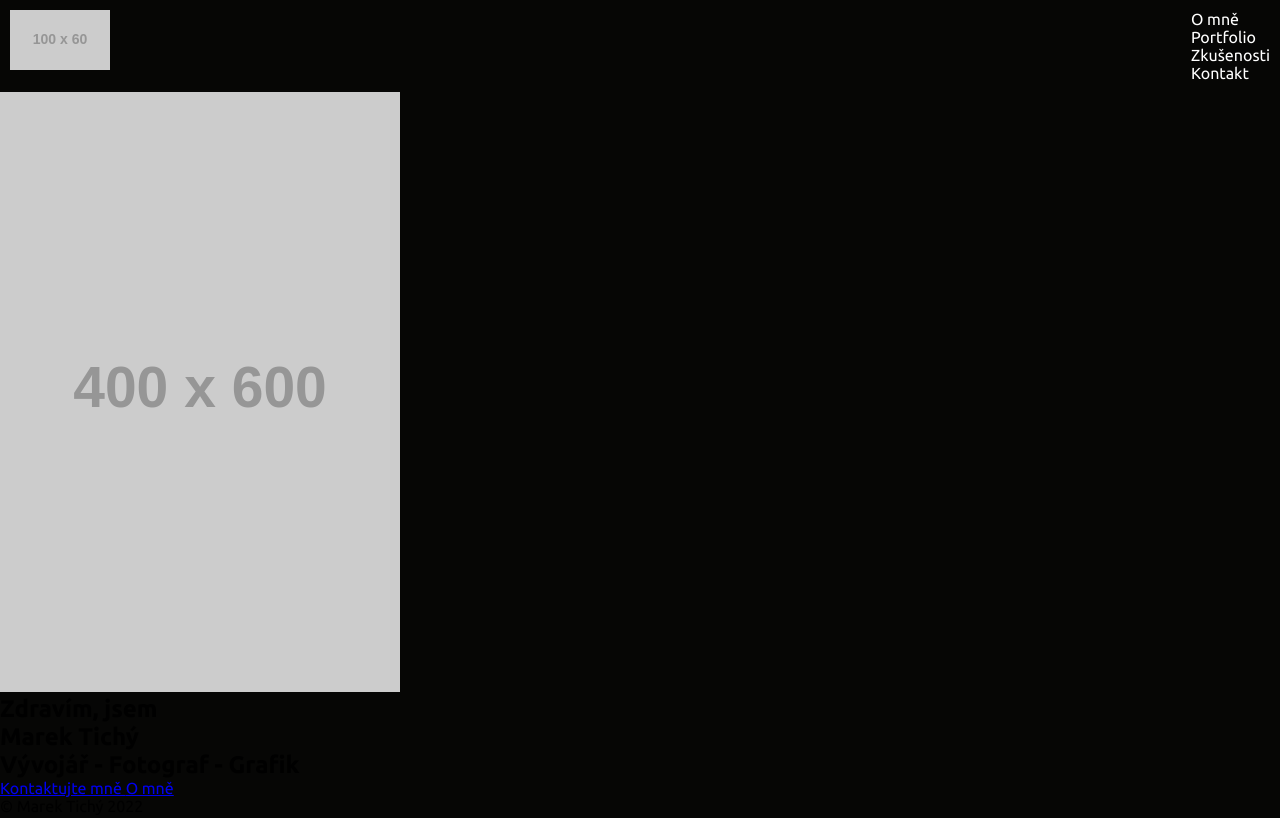
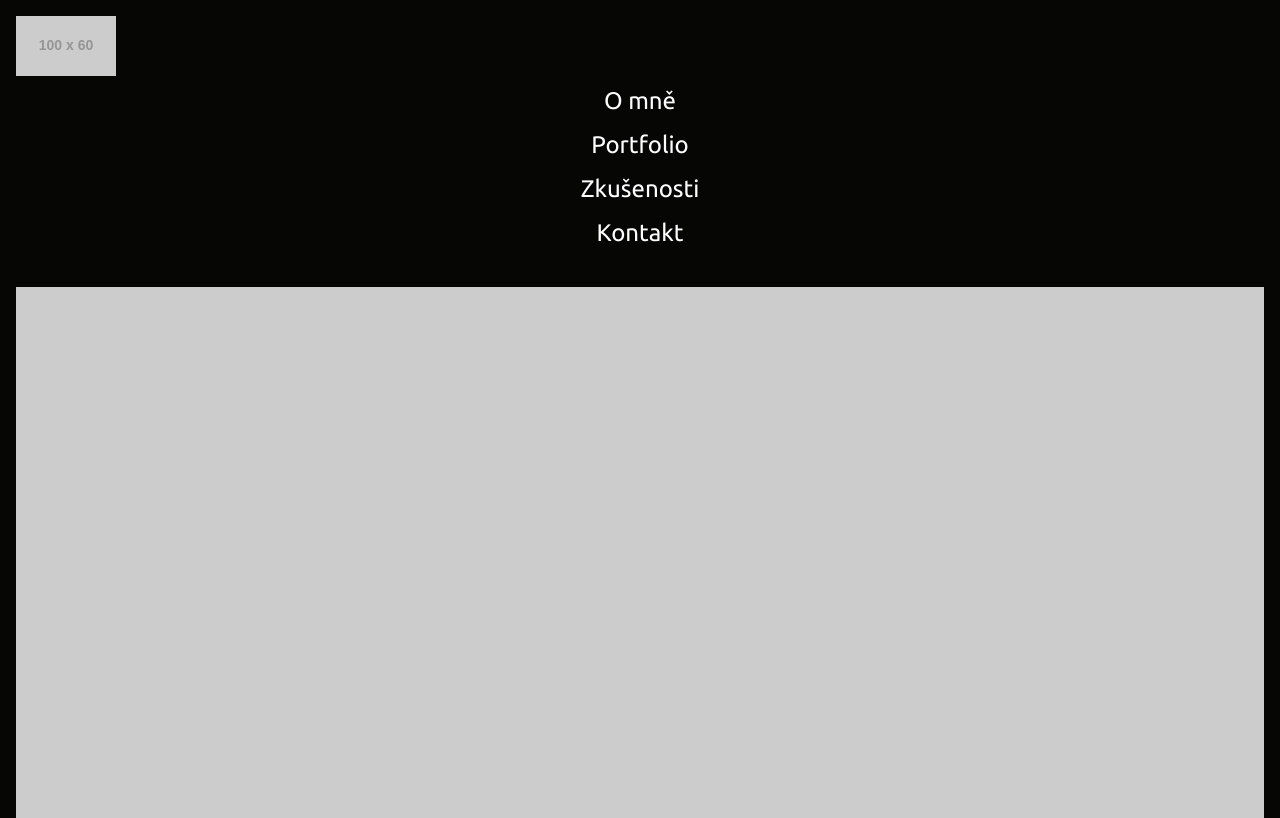
Before and after one commit to KaweiCZ/Portfolio, a website: page index.html in a window 1280 px wide. Shown: the top 818 px of the page. Drawn offline with Linux system fonts and the light colour scheme; placeholder pictures from the web are drawn by us.

Commit message:
Ver. 3.3

```diff
--- a/index.html
+++ b/index.html
@@ -6,7 +6,12 @@
     <meta name="viewport" content="width=device-width, initial-scale=1.0" />
     <title>Mainpage</title>
     <link rel="stylesheet" href="/styles.css" />
+    <script
+      src="https://kit.fontawesome.com/1b38407a60.js"
+      crossorigin="anonymous"
+    ></script>
   </head>
+
   <body>
     <header class="header">
       <a class="header__logo" href="#">
@@ -16,8 +21,11 @@
           alt="logo"
         />
       </a>
+      <button class="nav__menu-button">
+        <i class="fa-solid fa-bars"></i>
+      </button>
       <nav class="nav">
-        <ul class="nav__list">
+        <ul class="nav__list nav__list--hidden">
           <li class="nav__list-item">
             <a class="nav__link" href="#">O mně</a>
           </li>
--- a/script.js
+++ b/script.js
@@ -1,4 +1,10 @@
 const footer = document.querySelector(".footer");
 const date = new Date();
+const menuButton = document.querySelector(".nav__menu-button");
+const menu = document.querySelector(".nav__list");
 
 footer.innerHTML += " " + date.getFullYear();
+
+menuButton.addEventListener("click", function () {
+  menu.classList.toggle("nav__list--hidden");
+});
--- a/styles.scss
+++ b/styles.scss
@@ -1,7 +1,10 @@
 @import url("https://fonts.googleapis.com/css2?family=Ubuntu:wght@300;400;500;700&display=swap");
 
 $NavLinks: #ffffff;
-
+$Desktop: 992px;
+$HeroText: #ffffff;
+$Buttons: #62b604;
+$ButtonText: #000000;
 * {
   margin: 0;
   padding: 0;
@@ -18,7 +21,7 @@ body {
   flex-wrap: wrap;
   min-height: 60px;
   justify-content: space-between;
-  padding: 10px;
+  padding: 1rem;
 
   &__logo {
     height: 100%;
@@ -31,6 +34,10 @@ body {
 }
 
 .nav {
+  width: 100%;
+  flex-direction: row;
+  flex-wrap: wrap;
+
   &__list {
     display: flex;
     flex-direction: column;
@@ -40,4 +47,78 @@ body {
     text-decoration: none;
     color: $NavLinks;
   }
+
+  &__list-item {
+    font-size: 1.5rem;
+    padding: 0.5rem;
+    text-align: center;
+  }
+  &__menu-button {
+    width: 2rem;
+    color: $NavLinks;
+    background: none;
+    font-size: 2rem;
+    cursor: pointer;
+    @media screen and(min-width:$Desktop) {
+      display: none;
+    }
+  }
+
+  &__list--hidden {
+    max-height: 0;
+    overflow: hidden;
+    padding-top: 0;
+    padding-bottom: 0;
+    @media screen and(min-width:$Desktop) {
+      max-height: unset;
+    }
+  }
 }
+
+.hero {
+  width: 100%;
+  padding: 1rem;
+  &__img-wrapper {
+    width: 100%;
+  }
+  &__img {
+    width: 100%;
+    object-fit: cover;
+  }
+  &__heading {
+    margin-top: 0.5rem;
+    color: $HeroText;
+    font-size: 2rem;
+  }
+  &__sub-heading {
+    margin-top: 0.5rem;
+    color: $HeroText;
+    font-size: 1rem;
+  }
+  &__buttons-wrapper {
+    display: flex;
+    flex-direction: column;
+    justify-content: center;
+    text-align: center;
+    margin-top: 1.5rem;
+    font-size: 1rem;
+  }
+  &__button {
+    background-color: $Buttons;
+    width: fit-content;
+    margin-left: auto;
+    margin-right: auto;
+    padding: 0.75rem;
+    font-size: 1.5rem;
+    text-decoration: none;
+    color: $ButtonText;
+    margin-top: 0.5rem;
+    margin-bottom: 0.5rem;
+    border-radius: 25px;
+  }
+  &__button--ghost {
+    background: none;
+    border: 2px solid $Buttons;
+    color: $NavLinks;
+  }
+}
```
Also changed, not shown: styles.css, 2 other files.
